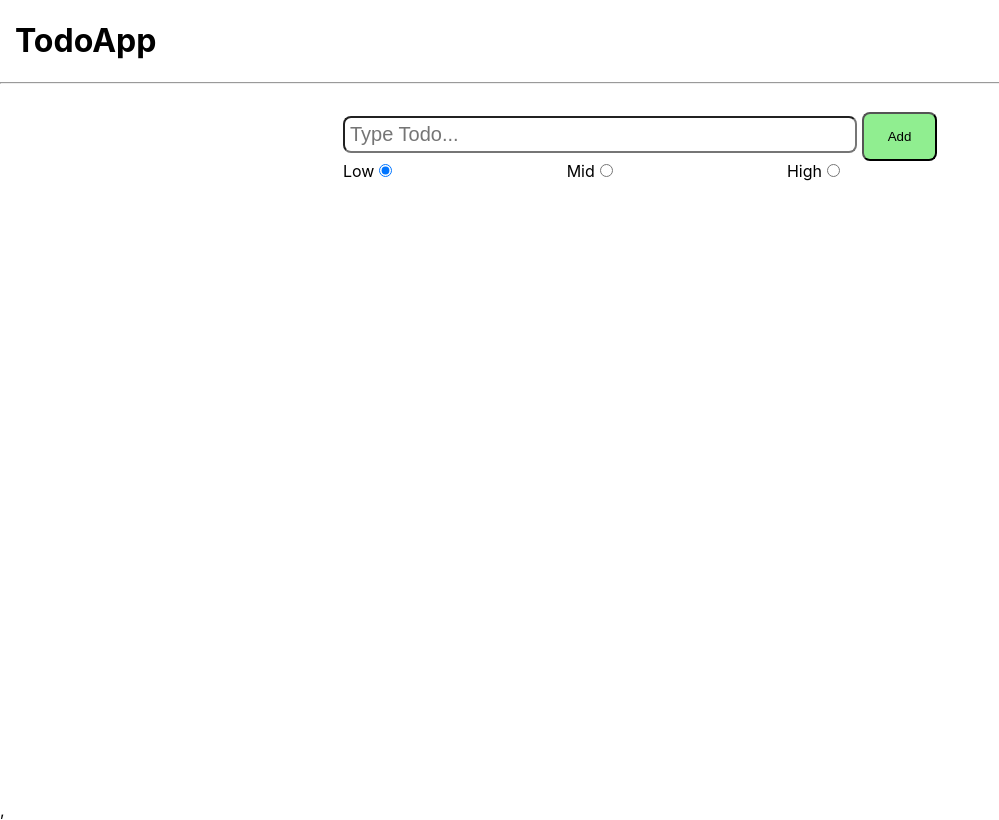
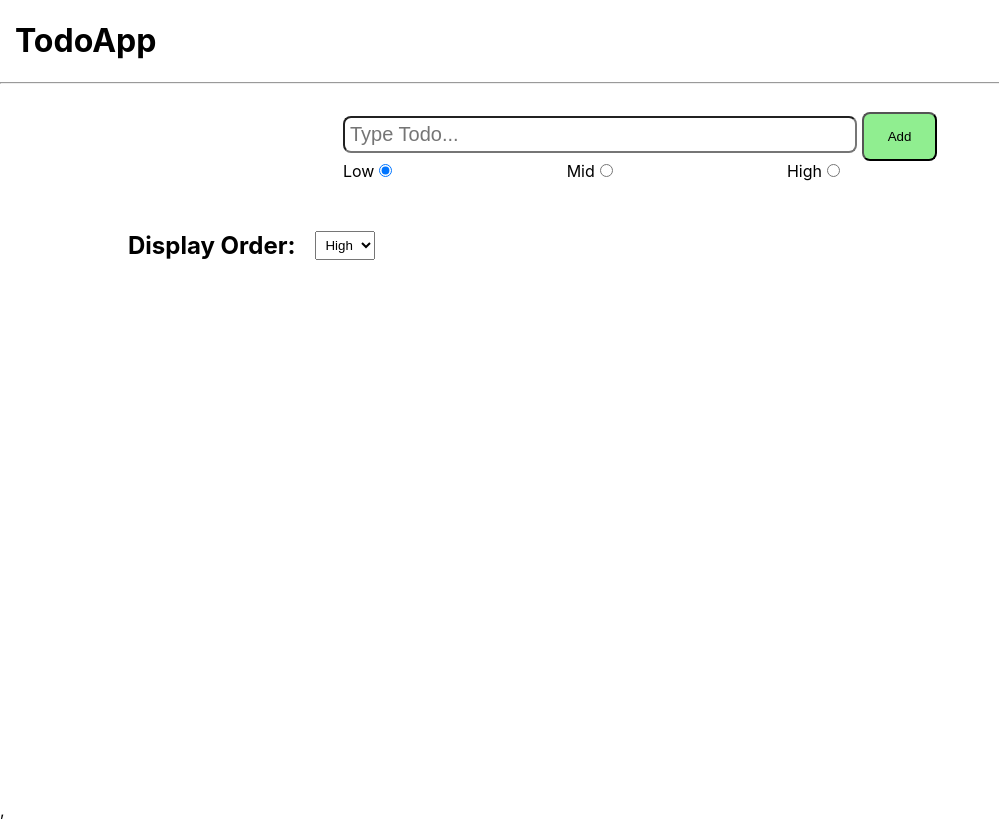
Before and after one commit to idivyamgoyal/NS_Learnings, a React (Create React App) app in the folder Aug2022-2023_batch/ReactJs/todo-app/: page / in a window 1280 px wide. Shown: the whole page, without its empty margins (0-999 px from the left). Built offline with nearby package versions, Linux system fonts and the light colour scheme.

Commit message:
feat: added config file, and displaying todos wrt display order - 12/06/2023

```diff
--- a/Aug2022-2023_batch/ReactJs/todo-app/src/components/Input/index.jsx
+++ b/Aug2022-2023_batch/ReactJs/todo-app/src/components/Input/index.jsx
@@ -1,6 +1,7 @@
 import React, { useState } from "react";
+import { PRIORITY_ORDERS } from "../../configs";
 
-const PRIORITY_LABELS = ["Low", "Mid", "High"];
+const PRIORITY_LABELS = [PRIORITY_ORDERS.LOW, PRIORITY_ORDERS.MID, PRIORITY_ORDERS.HIGH];
 
 export const Input = (props) => {
   const [todo, setTodo] = useState(props.isEditing ? props.todoValue : "");
--- /dev/null
+++ b/Aug2022-2023_batch/ReactJs/todo-app/src/components/PriorityOrder/index.jsx
@@ -0,0 +1,35 @@
+import React from "react";
+import { DEFAULT_PRIORITY_DISPLAY_ORDER, PRIORITY_ORDERS } from "../../configs";
+
+export const PriorityOrder = (props) => {
+  return (
+    <div>
+      <select
+        style={{ padding: "5px" }}
+        onChange={(event) => {
+          event.preventDefault();
+          props.updateDisplayOrder(event.target.value);
+        }}
+      >
+        <option
+          value={PRIORITY_ORDERS.LOW}
+          selected={DEFAULT_PRIORITY_DISPLAY_ORDER === PRIORITY_ORDERS.LOW}
+        >
+          {PRIORITY_ORDERS.LOW}
+        </option>
+        <option
+          value={PRIORITY_ORDERS.MID}
+          selected={DEFAULT_PRIORITY_DISPLAY_ORDER === PRIORITY_ORDERS.MID}
+        >
+          {PRIORITY_ORDERS.MID}
+        </option>
+        <option
+          value={PRIORITY_ORDERS.HIGH}
+          selected={DEFAULT_PRIORITY_DISPLAY_ORDER === PRIORITY_ORDERS.HIGH}
+        >
+          {PRIORITY_ORDERS.HIGH}
+        </option>
+      </select>
+    </div>
+  );
+};
--- a/Aug2022-2023_batch/ReactJs/todo-app/src/components/index.js
+++ b/Aug2022-2023_batch/ReactJs/todo-app/src/components/index.js
@@ -1,3 +1,4 @@
 export * from "./Input";
 export * from "./Task";
 export * from "./EditTodo";
+export * from "./PriorityOrder";
--- /dev/null
+++ b/Aug2022-2023_batch/ReactJs/todo-app/src/configs/index.js
@@ -0,0 +1,13 @@
+export const PRIORITY_ORDERS = Object.freeze({
+  LOW: "Low",
+  MID: "Mid",
+  HIGH: "High",
+});
+
+export const DEFAULT_PRIORITY_DISPLAY_ORDER = PRIORITY_ORDERS.HIGH;
+
+export const PRIORITY_LABEL_ORDER = {
+  [PRIORITY_ORDERS.HIGH]: 1,
+  [PRIORITY_ORDERS.MID]: 2,
+  [PRIORITY_ORDERS.LOW]: 3,
+};
--- a/Aug2022-2023_batch/ReactJs/todo-app/src/screens/MainScreen/index.jsx
+++ b/Aug2022-2023_batch/ReactJs/todo-app/src/screens/MainScreen/index.jsx
@@ -1,5 +1,5 @@
 import React, { useState } from "react";
-import { EditTodo, Input, Task } from "../../components";
+import { EditTodo, Input, PriorityOrder, Task } from "../../components";
 import { useDispatch, useSelector } from "react-redux";
 
 export const MainScreen = (props) => {
@@ -60,6 +60,13 @@ export const MainScreen = (props) => {
     setIsEditing(false);
   };
 
+  const handleUpdateDisplayOrder = (displayOrder) => {
+    dispatch({
+      type: "todos/updateDisplayOrder",
+      payload: { sortOrder: displayOrder },
+    });
+  };
+
   return (
     <div
       style={{
@@ -76,7 +83,14 @@ export const MainScreen = (props) => {
         <hr />
       </div>
       <Input handleSaveTodo={addTodo} isEditing={false} />
+
+      <div style={{ display: "flex", alignItems: "center", margin: "30px 0px 0px 10%" }}>
+        <h2 style={{ marginRight: "20px" }}>Display Order: </h2>
+        <PriorityOrder updateDisplayOrder={handleUpdateDisplayOrder} />
+      </div>
+
       <div style={{ margin: "10px 0px 10px 0px" }} />
+
       {todos.map((todo, index) => {
         return (
           <Task
--- a/Aug2022-2023_batch/ReactJs/todo-app/src/store/feature/todos/todosSlice.js
+++ b/Aug2022-2023_batch/ReactJs/todo-app/src/store/feature/todos/todosSlice.js
@@ -1,10 +1,5 @@
 import { createSlice } from "@reduxjs/toolkit";
-
-const PRIORITY_LABEL_ORDER = {
-  High: 1,
-  Mid: 2,
-  Low: 3,
-};
+import { PRIORITY_LABEL_ORDER } from "../../../configs";
 
 const todoSlice = createSlice({
   name: "todos",
@@ -59,6 +54,19 @@ const todoSlice = createSlice({
         return PRIORITY_LABEL_ORDER[firstTodo.priority] - PRIORITY_LABEL_ORDER[secondTodo.priority];
       });
     },
+    updateDisplayOrder(state, action) {
+      state.sort((firstTodo, secondTodo) => {
+        if (firstTodo.priority === action.payload.sortOrder) {
+          return -1;
+        } else if (secondTodo.priority === action.payload.sortOrder) {
+          return 1;
+        } else {
+          return (
+            PRIORITY_LABEL_ORDER[firstTodo.priority] - PRIORITY_LABEL_ORDER[secondTodo.priority]
+          );
+        }
+      });
+    },
   },
 });
 
```
